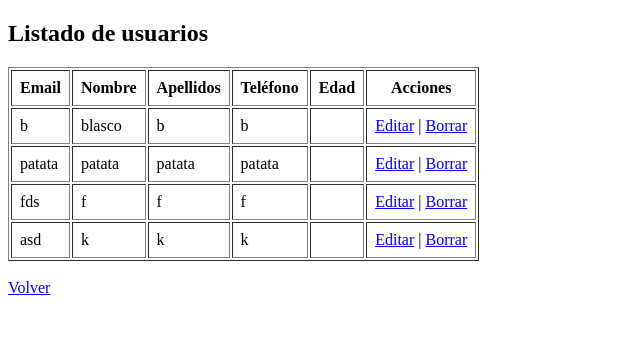
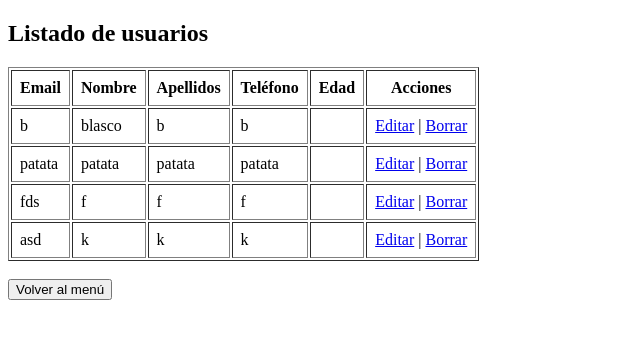
Before and after one commit to ElyonKyla/Python_Admin_Web, a Flask app: page /usuarios in a window 1280 px wide. Shown: the top 339 px of the page, without its empty margins (0-640 px from the left). Run offline with Flask 3, Linux system fonts and the light colour scheme.

Commit message:
Add navigation button to return to main menu on all pages

```diff
--- a/templates/editar.html
+++ b/templates/editar.html
@@ -31,7 +31,10 @@
 <br>
 <a href="/usuarios">Volver al listado</a>
 <br>
-<a href="/">Volver al menú</a>
+<a href="/">
+    <button>Volver al menú</button>
+</a>
+
 
 </body>
 </html>
--- a/templates/form.html
+++ b/templates/form.html
@@ -29,6 +29,9 @@
     <input type="submit" value="Registrar">
 
 </form>
-
+<br>
+<a href="/">
+    <button>Volver al menú</button>
+</a>
 </body>
 </html>
--- a/templates/usuarios.html
+++ b/templates/usuarios.html
@@ -35,7 +35,10 @@
 </table>
 
 <br>
-<a href="/">Volver</a>
+<a href="/">
+    <button>Volver al menú</button>
+</a>
+
 
 </body>
 </html>
```
